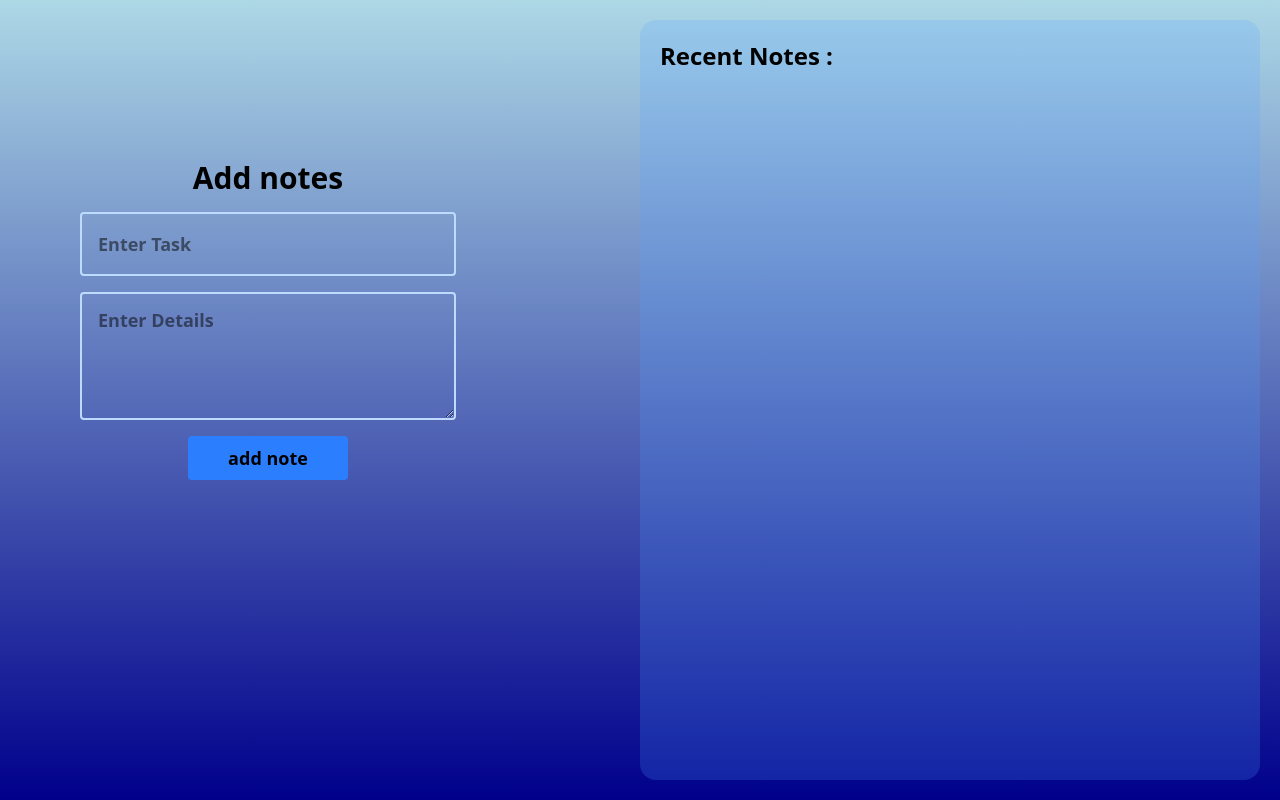
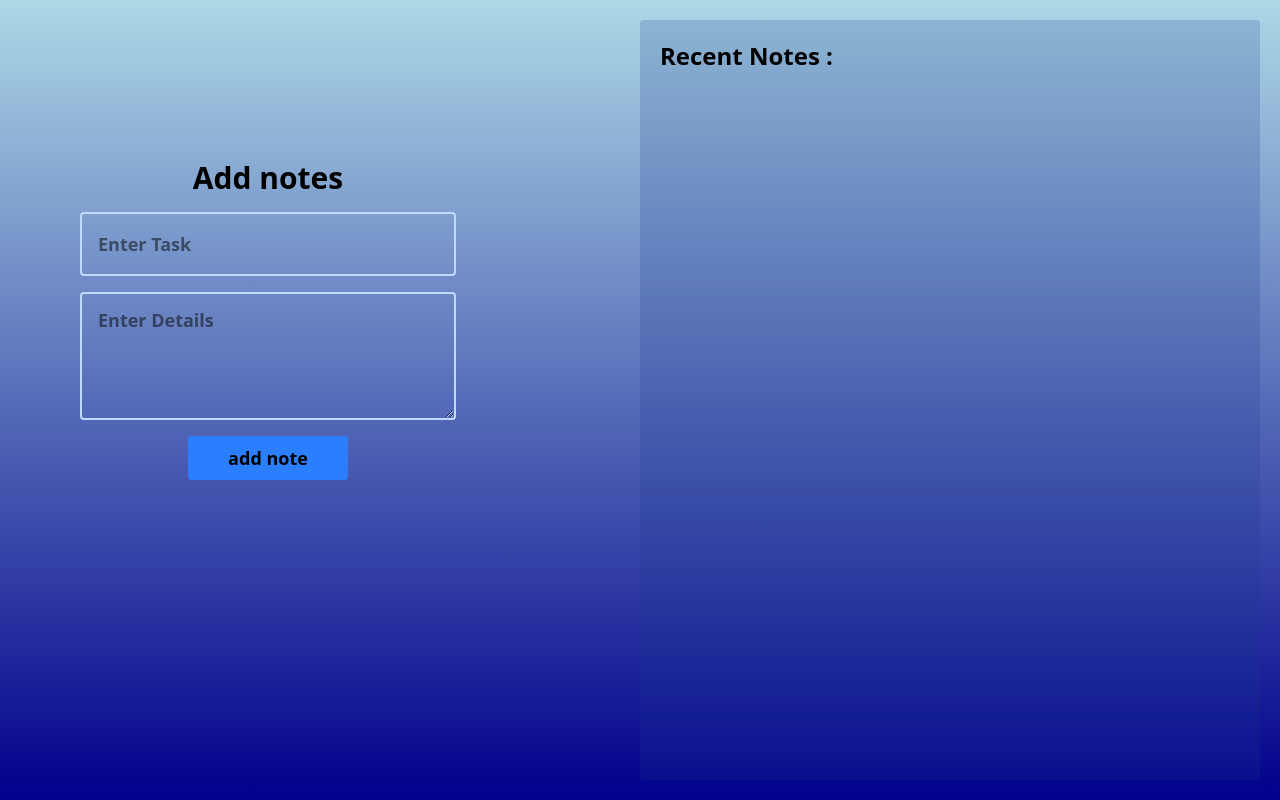
Before and after one commit to dhruval1907/React-cohort22, a React (Vite) app in the folder noteapp-twowaybinding/: page / in a window 1280 px wide. Built offline with nearby package versions, Linux system fonts and the light colour scheme.

Commit message:
twowayfroboth

```diff
--- a/noteapp-twowaybinding/src/App.jsx
+++ b/noteapp-twowaybinding/src/App.jsx
@@ -8,6 +8,7 @@ const App = () => {
   };
 
   const [title, settitle] = useState("");
+  const [details, setdetails] = useState('')
 
   return (
     <div
@@ -23,6 +24,8 @@ const App = () => {
         <form
           onSubmit={(e) => {
             submitHandler(e);
+            setdetails("")
+            settitle("")
           }}
           className="flex  p-15  items-center text-left  h-full   flex-col gap-4"
         >
@@ -36,9 +39,13 @@ const App = () => {
             value={title}
             placeholder="Enter Task "
             className="px-4 py-4 font-bold text-lg border-blue-200   border-2 rounded  w-full outline-none   "
-          />
+            />
 
           <textarea
+           onChange={(e)=>{
+             setdetails(e.target.value)
+            }}
+            value={details}
             name=""
             id=""
             placeholder="Enter Details"
@@ -50,7 +57,7 @@ const App = () => {
           </button>
         </form>
       </div>
-      <div className="h-full overflow-hidden p-5  w-1/2 bg-blue-400/20 rounded-2xl">
+      <div className="h-full overflow-hidden p-5  w-1/2 bg-blue-900/20 rounded">
         <h1 className="text-2xl font-bold mb-5 ">Recent Notes :</h1>
         <div className="scroll flex flex-wrap gap-4 h-full overflow-auto">
           {/* <div className="h-50 w-50 bg-red-200  rounded-2xl"></div>
```
